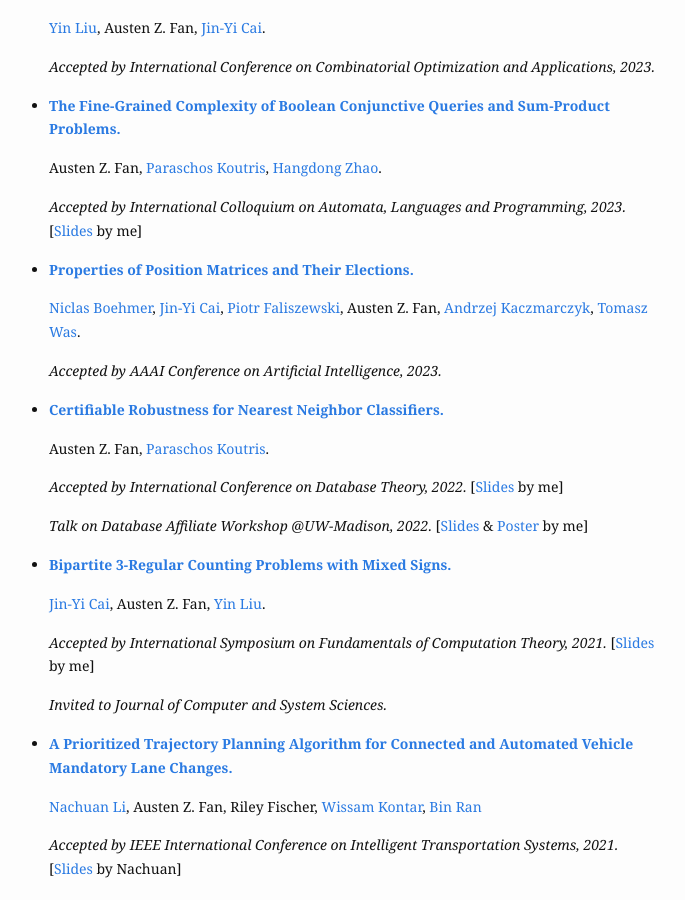
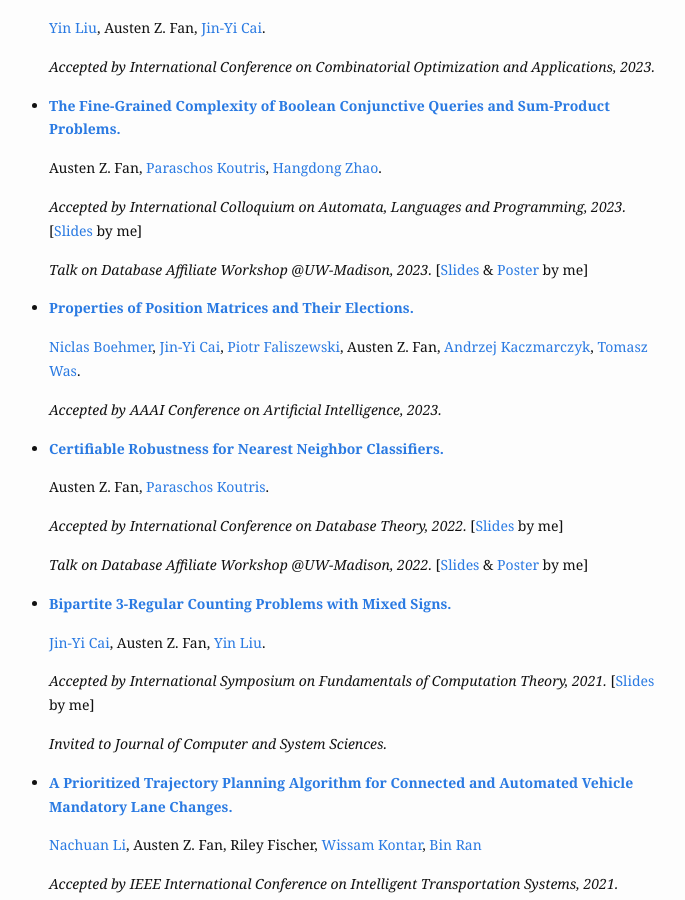
Before and after one commit to Austen-Z-Fan/Austen-Z-Fan.github.io, a Jekyll site: the page built from research.md, in a window 1280 px wide and 900 px high, scrolled down 338 px. Shown: the whole window, without its empty margins (301-986 px from the left). Built offline with Jekyll 4.4.1, drawn with Linux system fonts in a browser that asks for light colours.

Commit message:
Update research.md

```diff
--- a/research.md
+++ b/research.md
@@ -22,6 +22,8 @@ slug: /research
   Austen Z. Fan, [Paraschos Koutris](https://pages.cs.wisc.edu/~paris/), [Hangdong Zhao](https://pages.cs.wisc.edu/~hangdong/).
 
   *Accepted by International Colloquium on Automata, Languages and Programming, 2023.* [[Slides](assets/slides/ICALP_2023_Presentation.pdf) by me]
+
+  *Talk on Database Affiliate Workshop @UW-Madison, 2023.*  [[Slides](assets/slides/Database_Affiliate_Workshop_Presentation_2023.pdf) & [Poster](assets/slides/Database_Affiliate_Workshop_Poster_2023.pdf) by me]
 
 * [**Properties of Position Matrices and Their Elections.**](https://arxiv.org/abs/2303.02538)
 
```
